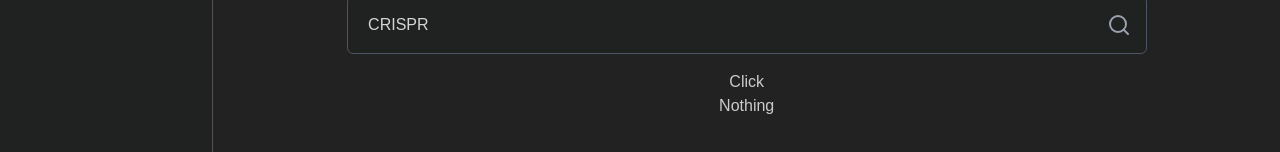
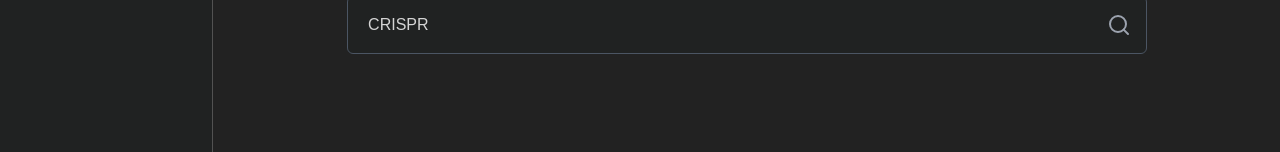
Before and after one commit to hannaofficial/research_paper_finder, a Next.js app: page / in a window 1280 px wide. Shown: the part 408-560 px from the top of the page. Built offline with nearby package versions, Linux system fonts and the light colour scheme.

Commit message:
'code deletion'

```diff
--- a/app/page.jsx
+++ b/app/page.jsx
@@ -102,10 +102,8 @@ export default function Home() {
             </div>
 
 
-            <button className='' onClick={toggleFormPosition}>
-                          Click
-              </button>
-              {isLoading ? (
+
+              {isLoading && (
 
                 <div className={`flex flex-col justify-center items-center gap-6   w-full ${isLoading ? 'opacity-1 visible' : 'opacity-0 hidden'} transition-opacity duration-500 ease-in-out`} style={{transitionProperty:'visibility'}}>
                       <div className='grid gap-6 '>
@@ -124,9 +122,7 @@ export default function Home() {
 
 
 
-      ) : (
-        <div> Nothing </div>
-      )}
+      ) }
 
 
             {error && (
```
